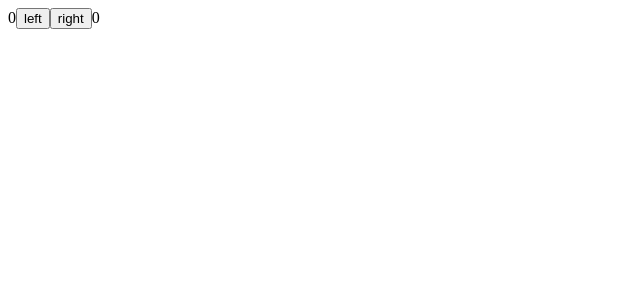
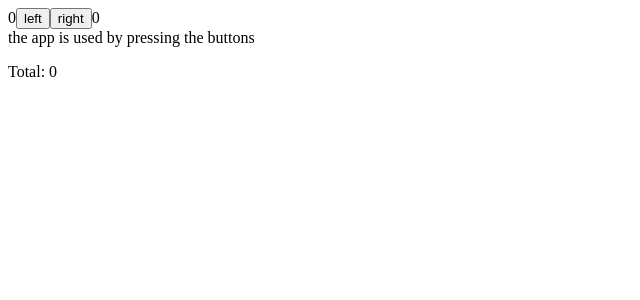
Before and after one commit to JeronimoMarg/react, a React (Vite) app: page / in a window 1280 px wide. Shown: the top 300 px of the page, without its empty margins (0-640 px from the left). Built offline with nearby package versions, Linux system fonts and the light colour scheme.

Commit message:
Cambios que no me acuerdo

```diff
--- a/src/App.jsx
+++ b/src/App.jsx
@@ -2,37 +2,45 @@
 
 const Display = ({ counter }) => <div>{counter}</div>
 
-const Button = ({ onClick, texto }) => <button onClick={onClick}>{texto}</button>
+const Button = ({ onClick, texto }) => {
+  return (
+    <button onClick={onClick}>{texto}</button>
+  )
+}
+
+const History = (props) => {
+  if (props.allClicks.length === 0) {
+    return (
+      <div>
+        the app is used by pressing the buttons
+      </div>
+    )
+  }
+  return (
+    <div>
+      button press history: {props.allClicks.join(' ')}
+    </div>
+  )
+}
 
 const App = () => {
-  const [clicks, setClicks] = useState({
-    left: 0,
-    right: 0
-  })
+  const [left, setLeft] = useState(0)
+  const [right, setRight] = useState(0)
+  const [allClicks, setAll] = useState([])
+  const [total, setTotal] = useState(0)
 
-  //Version no compacta
-  /*
-  const handleLeftClick = () => {
-    const newClicks = {
-      ...clicks,
-      left: clicks.left + 1,
-    }
-    setClicks(newClicks)
-  }
-  */
+  const handleLeftClick = () => (setLeft(left + 1), setAll(allClicks.concat('L')), setTotal(total + 1))
 
-  const handleLeftClick = () =>
-    setClicks({...clicks, left: clicks.left + 1})
-
-  const handleRightClick = () =>
-    setClicks({...clicks, right: clicks.right + 1})
+  const handleRightClick = () => (setRight(right + 1), setAll(allClicks.concat('R')), setTotal(total + 1))
 
   return (
     <div>
-      {clicks.left}
-      <button onClick={handleLeftClick}>left</button>
-      <button onClick={handleRightClick}>right</button>
-      {clicks.right}
+      {left}
+      <Button onClick={handleLeftClick} texto='left' />
+      <Button onClick={handleRightClick} texto='right' />
+      {right}
+      <History allClicks={allClicks}/>
+      <p>Total: {total}</p>
     </div>
   )
 }
```
